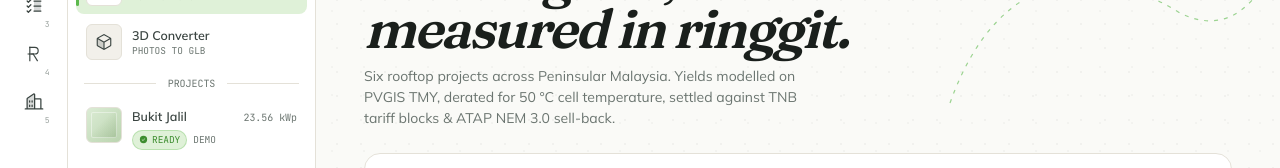
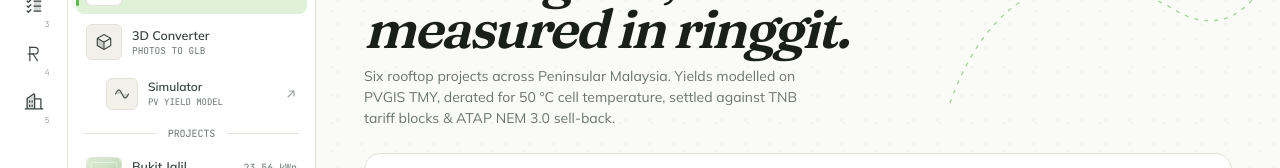
Before and after one commit to Bonk1211/Rexharge-SSRS, a React (Vite) app in the folder frontend/: page / in a window 1280 px wide. Shown: the part 193-361 px from the top of the page. Built offline with nearby package versions, Linux system fonts and the light colour scheme; no server answers.

Commit message:
Add Simulator in frontend

```diff
--- a/frontend/src/components/chrome/ProjectRail.tsx
+++ b/frontend/src/components/chrome/ProjectRail.tsx
@@ -1,5 +1,5 @@
 import { Link, useLocation, useParams } from "react-router-dom";
-import { Cube, House, MagnifyingGlass, Plus } from "@/icons";
+import { ArrowUpRight, Cube, House, MagnifyingGlass, Plus, WaveSine } from "@/icons";
 import type { IconProps } from "@phosphor-icons/react";
 import type { ComponentType } from "react";
 import { projects } from "@/data/mock-projects";
@@ -43,6 +43,12 @@ export default function ProjectRail() {
           caption="Photos to GLB"
           active={path.startsWith("/workspace/3d-converter")}
           Icon={Cube}
+        />
+        <WorkspaceExternalLink
+          href={__SIMULATOR_URL__}
+          label="Simulator"
+          caption="PV yield model"
+          Icon={WaveSine}
         />
       </nav>
 
@@ -173,6 +179,46 @@ const WorkspaceLink = ({
   </Link>
 );
 
+const WorkspaceExternalLink = ({
+  href,
+  label,
+  caption,
+  Icon,
+}: {
+  href: string;
+  label: string;
+  caption: string;
+  Icon: ComponentType<IconProps>;
+}) => (
+  <a
+    href={href}
+    target="_blank"
+    rel="noreferrer"
+    className="ml-5 block group rounded-lg px-2.5 py-2 transition-colors relative hover:bg-surface-2"
+  >
+    <div className="flex items-center gap-2.5">
+      <span
+        className="grid h-8 w-8 shrink-0 place-items-center rounded-md text-ink-2"
+        style={{
+          background: "var(--surface-2)",
+          border: "1px solid var(--rule)",
+        }}
+      >
+        <Icon size={16} weight="duotone" />
+      </span>
+      <span className="min-w-0 flex-1">
+        <span className="block truncate text-[12px] font-semibold text-ink-2">
+          {label}
+        </span>
+        <span className="mono block truncate text-[9px] uppercase tracking-[0.14em] text-mute">
+          {caption}
+        </span>
+      </span>
+      <ArrowUpRight size={12} weight="bold" className="shrink-0 text-dim transition-colors group-hover:text-leaf-deep" />
+    </div>
+  </a>
+);
+
 const Thumb = ({ hue }: { hue: number }) => (
   <div
     className="w-9 h-9 rounded-md shrink-0 relative overflow-hidden"
--- /dev/null
+++ b/frontend/src/vite-env.d.ts
@@ -0,0 +1 @@
+declare const __SIMULATOR_URL__: string;
--- a/frontend/vite.config.ts
+++ b/frontend/vite.config.ts
@@ -1,12 +1,25 @@
-import { defineConfig } from "vite";
+import { defineConfig, loadEnv } from "vite";
 import react from "@vitejs/plugin-react";
 import path from "node:path";
 import { fileURLToPath } from "node:url";
 
 const __dirname = path.dirname(fileURLToPath(import.meta.url));
 
-export default defineConfig({
+const simulatorUrls: Record<string, string> = {
+  development: "http://localhost:5174/simulator",
+  staging: "https://staging.rexcharge.com/simulator",
+  production: "https://rexcharge.com/simulator",
+};
+
+export default defineConfig(({ mode }) => {
+  const env = loadEnv(mode, __dirname, "");
+  const simulatorUrl = env.VITE_SIMULATOR_URL || simulatorUrls[mode] || simulatorUrls.development;
+
+  return {
     plugins: [react()],
+    define: {
+      __SIMULATOR_URL__: JSON.stringify(simulatorUrl),
+    },
     resolve: {
       alias: {
         "@": path.resolve(__dirname, "./src"),
@@ -16,4 +29,5 @@ export default defineConfig({
       port: 5174,
       host: true,
     },
+  };
 });
```
Lines whose indentation alone changed are shown as unchanged.
